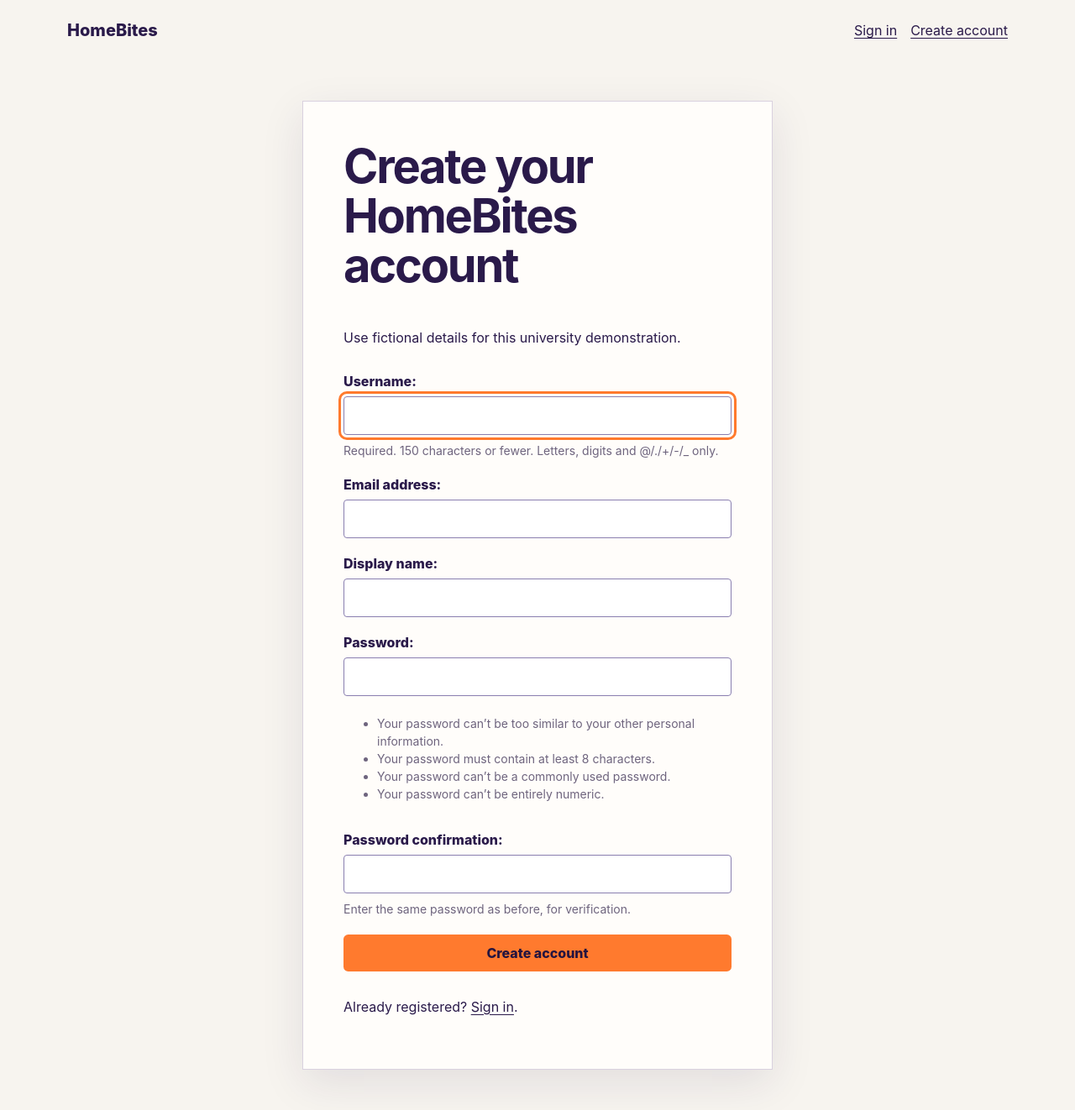
After one commit to mfahadwaqar/homebites-app, a Django app: page /account/signup/ in a window 1280 px wide. The commit adds this page. Shown: the whole page at 84% size. Run offline with Django 5.2, Linux system fonts and the light colour scheme; parts of the project's set-up code (start-up, migrations or seed data) failed here and were passed over.

Commit message:
feat: add signup and account profile

```diff
--- /dev/null
+++ b/accounts/forms.py
@@ -0,0 +1,9 @@
+from django.contrib.auth.forms import UserCreationForm
+
+from accounts.models import User
+
+
+class SignUpForm(UserCreationForm):
+    class Meta(UserCreationForm.Meta):
+        model = User
+        fields = ("username", "email", "display_name")
--- /dev/null
+++ b/accounts/urls.py
@@ -0,0 +1,11 @@
+from django.urls import path
+
+from accounts.views import ProfileView, SignUpView
+
+
+app_name = "accounts"
+
+urlpatterns = [
+    path("signup/", SignUpView.as_view(), name="signup"),
+    path("profile/", ProfileView.as_view(), name="profile"),
+]
--- /dev/null
+++ b/accounts/views.py
@@ -0,0 +1,15 @@
+from django.contrib.auth.mixins import LoginRequiredMixin
+from django.urls import reverse_lazy
+from django.views.generic import CreateView, TemplateView
+
+from accounts.forms import SignUpForm
+
+
+class SignUpView(CreateView):
+    form_class = SignUpForm
+    success_url = reverse_lazy("login")
+    template_name = "accounts/signup.html"
+
+
+class ProfileView(LoginRequiredMixin, TemplateView):
+    template_name = "accounts/profile.html"
--- a/config/urls.py
+++ b/config/urls.py
@@ -1,10 +1,12 @@
 from django.contrib import admin
-from django.urls import path
+from django.urls import include, path
 
 from core.views import HomeView
 
 
 urlpatterns = [
     path("", HomeView.as_view(), name="home"),
+    path("account/", include("accounts.urls")),
+    path("accounts/", include("django.contrib.auth.urls")),
     path("admin/", admin.site.urls),
 ]
--- a/static/css/homebites.css
+++ b/static/css/homebites.css
@@ -25,6 +25,10 @@ body {
 
 .site-header {
   padding-block: 1.5rem;
+  display: flex;
+  align-items: center;
+  justify-content: space-between;
+  gap: 1.5rem;
 }
 
 .brand {
@@ -32,6 +36,38 @@ body {
   font-size: 1.25rem;
   font-weight: 800;
   text-decoration: none;
+}
+
+.site-header nav,
+.site-header nav form {
+  display: flex;
+  align-items: center;
+  gap: 1rem;
+  margin: 0;
+}
+
+a {
+  color: var(--ink);
+  text-underline-offset: 0.2em;
+}
+
+button,
+.text-button {
+  border: 0;
+  border-radius: 0.35rem;
+  padding: 0.75rem 1rem;
+  background: var(--accent);
+  color: #24143f;
+  font: inherit;
+  font-weight: 800;
+  cursor: pointer;
+}
+
+.text-button {
+  padding: 0;
+  background: transparent;
+  text-decoration: underline;
+  text-underline-offset: 0.2em;
 }
 
 .page-shell {
@@ -76,3 +112,86 @@ body {
   border-left: 4px solid var(--accent);
   font-weight: 700;
 }
+
+.account-panel {
+  width: min(100%, 560px);
+  padding: clamp(1.5rem, 5vw, 3rem);
+  border: 1px solid #d9d1df;
+  background: #fffdfa;
+  box-shadow: 0 1rem 3rem rgb(42 26 74 / 10%);
+}
+
+.account-panel h1 {
+  margin-top: 0;
+  font-size: clamp(2rem, 7vw, 3.5rem);
+  line-height: 1.05;
+  letter-spacing: -0.04em;
+}
+
+.stacked-form,
+.field-group {
+  display: grid;
+  gap: 0.5rem;
+}
+
+.stacked-form {
+  gap: 1.25rem;
+  margin-block: 2rem;
+}
+
+.field-group label,
+.profile-details dt {
+  font-weight: 800;
+}
+
+.field-group input {
+  width: 100%;
+  border: 1px solid #8a7fb0;
+  border-radius: 0.25rem;
+  padding: 0.75rem;
+  background: white;
+  color: var(--ink);
+  font: inherit;
+}
+
+.field-group input:focus-visible,
+a:focus-visible,
+button:focus-visible {
+  outline: 3px solid var(--accent);
+  outline-offset: 3px;
+}
+
+.help-text,
+.field-group .errorlist {
+  color: var(--muted);
+  font-size: 0.875rem;
+  line-height: 1.5;
+}
+
+.field-group .errorlist {
+  margin: 0;
+  color: #9d271f;
+}
+
+.profile-details div {
+  display: grid;
+  grid-template-columns: 7rem 1fr;
+  gap: 1rem;
+  padding-block: 0.75rem;
+  border-bottom: 1px solid #e6dfeb;
+}
+
+.profile-details dd {
+  margin: 0;
+}
+
+@media (max-width: 560px) {
+  .site-header {
+    align-items: flex-start;
+  }
+
+  .site-header nav {
+    flex-wrap: wrap;
+    justify-content: flex-end;
+  }
+}
--- /dev/null
+++ b/templates/accounts/signup.html
@@ -0,0 +1,24 @@
+{% extends "base.html" %}
+
+{% block title %}Create account — HomeBites{% endblock %}
+
+{% block content %}
+<section class="account-panel" aria-labelledby="signup-title">
+  <h1 id="signup-title">Create your HomeBites account</h1>
+  <p>Use fictional details for this university demonstration.</p>
+  <form method="post" class="stacked-form" novalidate>
+    {% csrf_token %}
+    {{ form.non_field_errors }}
+    {% for field in form %}
+      <div class="field-group">
+        {{ field.label_tag }}
+        {{ field }}
+        {% if field.help_text %}<div class="help-text">{{ field.help_text|safe }}</div>{% endif %}
+        {{ field.errors }}
+      </div>
+    {% endfor %}
+    <button type="submit">Create account</button>
+  </form>
+  <p>Already registered? <a href="{% url 'login' %}">Sign in</a>.</p>
+</section>
+{% endblock %}
--- a/templates/base.html
+++ b/templates/base.html
@@ -10,6 +10,18 @@
 <body>
   <header class="site-header">
     <a class="brand" href="/">HomeBites</a>
+    <nav aria-label="Account">
+      {% if user.is_authenticated %}
+        <a href="{% url 'accounts:profile' %}">Profile</a>
+        <form method="post" action="{% url 'logout' %}">
+          {% csrf_token %}
+          <button type="submit" class="text-button">Sign out</button>
+        </form>
+      {% else %}
+        <a href="{% url 'login' %}">Sign in</a>
+        <a href="{% url 'accounts:signup' %}">Create account</a>
+      {% endif %}
+    </nav>
   </header>
   <main class="page-shell">
     {% block content %}{% endblock %}
```
Also changed, not shown: accounts/tests/test_profile.py (added, +27 -0 lines), accounts/tests/test_signup.py (added, +50 -0 lines), templates/accounts/profile.html (added, +15 -0 lines).
